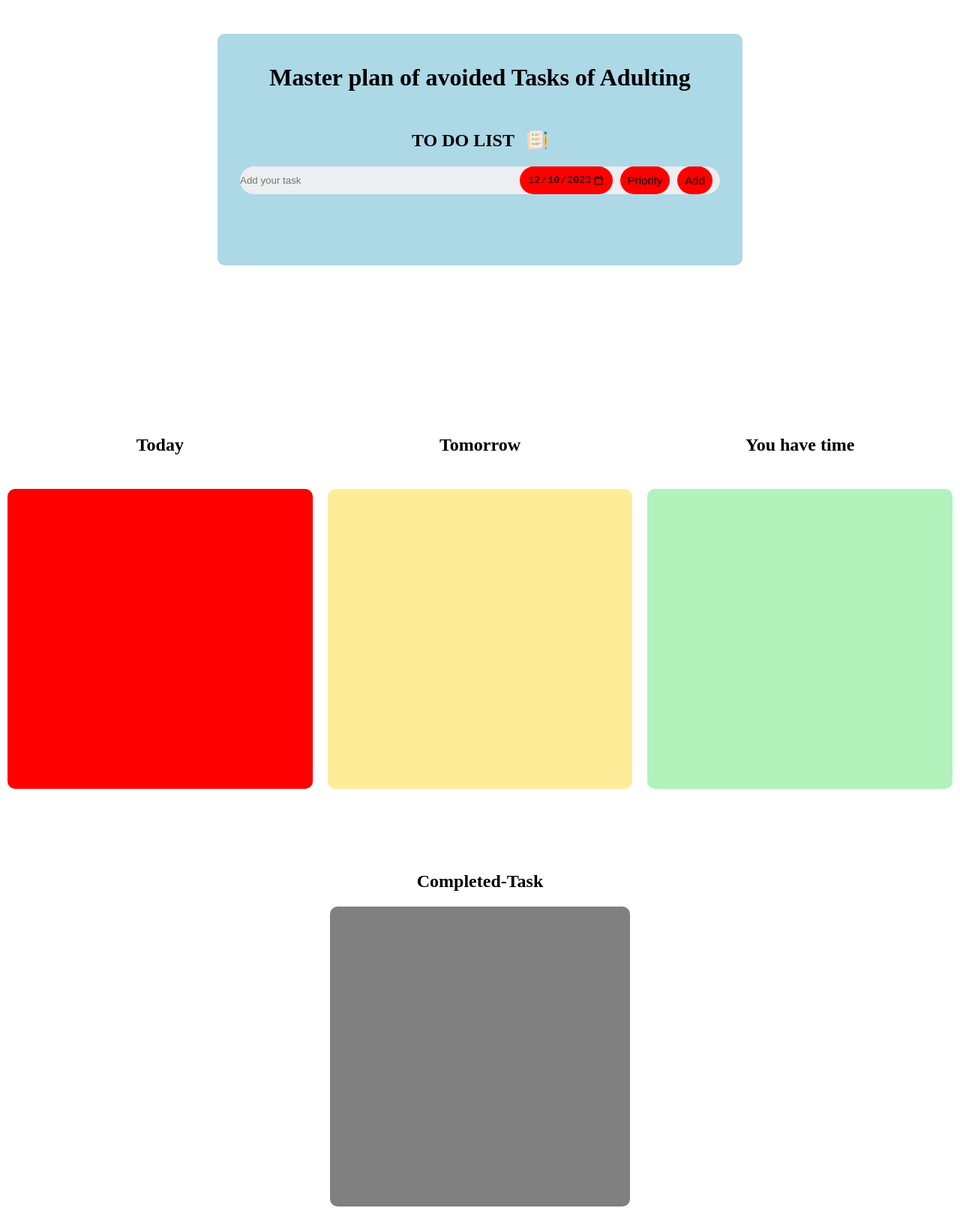
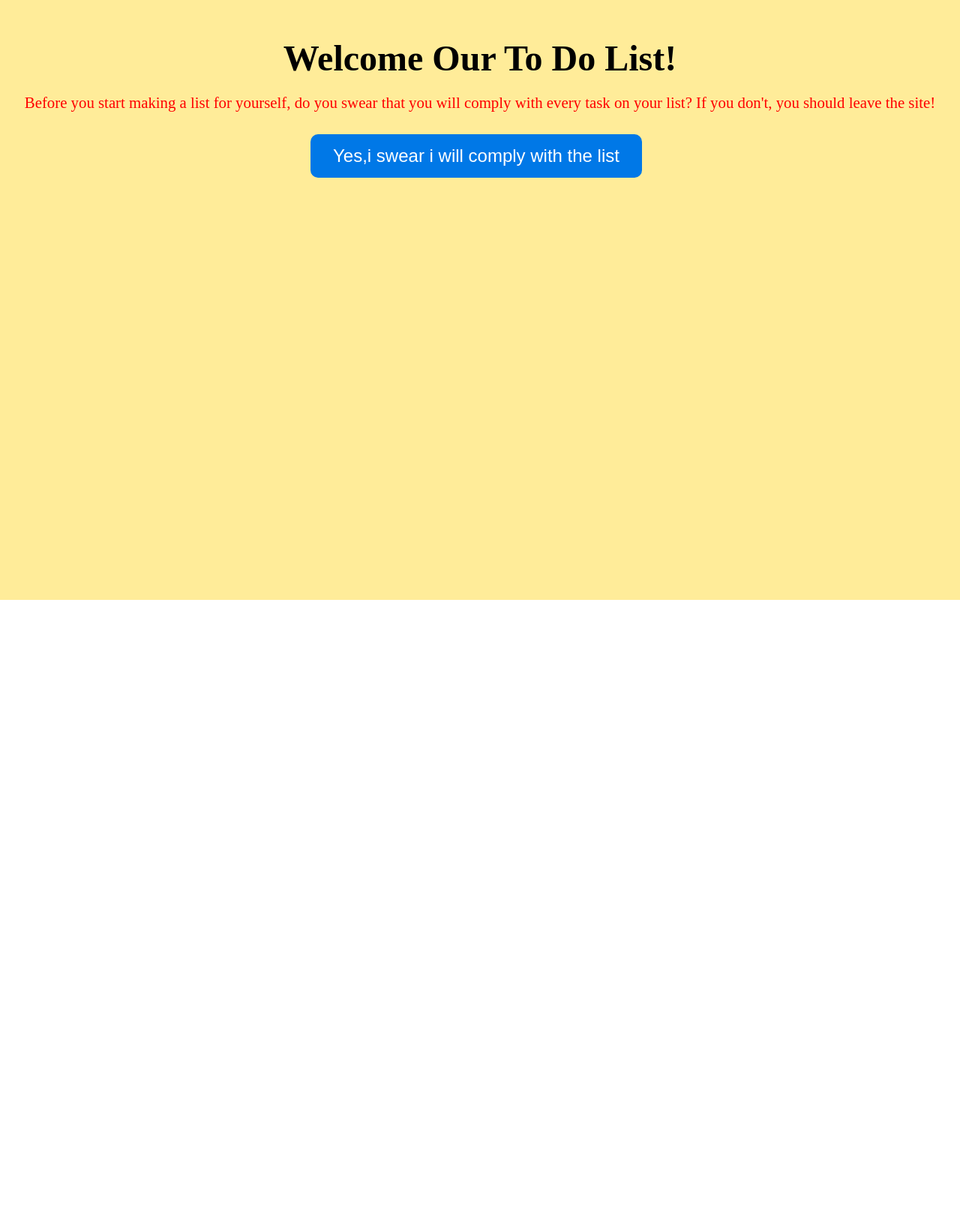
Before and after one commit to Kogha97/ToDoList, a plain HTML site: page Tayfun-To-Do-List.html in a window 1280 px wide. Shown: the whole page at 75% size. After the commit the page ends 800 px from the top, so only its background shows below. Drawn offline with Linux system fonts and the light colour scheme.

Commit message:
new Tayfun

```diff
--- a/Tayfun-To-Do-List.html
+++ b/Tayfun-To-Do-List.html
@@ -7,6 +7,14 @@
     <title>To Do List</title>
 </head>
 <body>
+ <!--Loading screen-->
+<div id="welcome-content">
+    <h1>Welcome Our To Do List!</h1>
+    <p>Before you start making a list for yourself, do you swear that you will comply with every task on your list? If you don't, you should leave the site!</p>
+    <button id="continue-button">Yes,i swear i will comply with the list</button>
+</div>
+<div id="site-content" style="display: none;">
+    <!-- Inside of web site -->
     <div class="container">
         <div class="To-List">
             <h1>Master plan of avoided Tasks of Adulting</h1>
@@ -15,19 +23,19 @@
                 <input type="text" id="input-box" placeholder="Add your task">
                 <button onclick="showCalendar()">
                   <label for="start"></label>
-                  <input type="date" id="start" name="trip-start" value="2023-12-10" min="2023-12-10" max="2030-12-31" />
+                  <input type="date" id="start" name="trip-start" value="2023-10-10" min="2023-10-10" max="2030-12-31" />
                   <button onclick="toggleDropdown()" class="dropbtn">Priority
                   <div id="myDropdown" class="dropdown-content">
-                    <a href="#">Today</a>
-                    <a href="#">Tomorrow</a>
-                    <a href="#">You Have Time</a>
+                    <a href="#">Low</a>
+                    <a href="#">Medium</a>
+                    <a href="#">High</a>
                   </div></button>
                 <button onclick="addTask()">Add</button>
               </div></button>
             </div>
 
         </div>
-    </div>
+
     <section class="container1">
         <div class="task-place">
           <h2>Today</h2>
@@ -45,24 +53,39 @@
         <div class="task-place">
           <h2>Tomorrow</h2>
           <div class="Tomorrow-List">
+            <ul id="list-container">
+              <!--
+              <li class="checked">Task-1</li>
+              <li>Task-2</li>
+              <li>Task-3</li>
+              -->
+          </ul>
           </div>
         </div>
         <div class="task-place">
           <h2>You have time</h2>
           <div class="You-have-time-list">
+            <ul id="list-container">
+              <!--
+              <li class="checked">Task-1</li>
+              <li>Task-2</li>
+              <li>Task-3</li>
+              -->
+          </ul>
           </div>
         </div>
+        <button id="moveCheckedToCompleted">Mission Completed</button>
     </section>
     <section class="container2">
 
           <div class="Completed-Task">
             <h2>Completed-Task</h2>
-            <div class="Completed-Task1">
-            </div>
+            <ul class="Completed-Task1">
+            </ul>
           </div>
 
     </section>
-
+  </div>
     <script src="Tayfun-srtipt.js"></script>
 </body>
 </html>
--- a/Tayfun-To-Do.css
+++ b/Tayfun-To-Do.css
@@ -14,6 +14,7 @@
     justify-content: center;
     align-items: center;
     padding-bottom: 50px;
+   font-size: 35px;
 }
 .To-List{
     width: 100%;
@@ -40,6 +41,7 @@
     background: #edeef0;
     border-radius: 30px;
     margin-bottom: 25px;
+    padding: 10px;
 }
 input{
     display: flex;
@@ -47,6 +49,7 @@ input{
     border: none;
     outline: none;
     background: transparent;
+
 }
 button{
     border: none;
@@ -99,23 +102,21 @@ button{
     padding: 10px;
 }
 /*Completed tasks*/
-.container2{
+.container2 {
     display: flex;
     justify-content: center;
     align-items: center;
     width: 100%;
     min-height: 100%;
     background: white;
-    padding:10px ;
-    grid-gap: 20px;
+    padding: 10px;
+    gap: 20px;
 }
-.Completed-Task1{
-    display: grid;
+.Completed-Task1 {
     width: 400px;
     max-width: 600px;
     background: gray;
-    margin: 20px auto 20px;
-    height: auto;
+    margin: 20px auto;
     min-height: 400px;
     border-radius: 10px;
 }
@@ -202,3 +203,67 @@ ul li span:hover{
 .show {
     display: block;
 }
+
+/* Welcome */
+#welcome-content {
+    position: absolute;
+    top: 50%;
+    left: 50%;
+    transform: translate(-50%, -50%);
+    text-align: center;
+    color: black;
+    z-index: 1;
+    overflow: hidden;
+    width:100%;
+    height:100%;
+    background-color: #ffec99;
+}
+#welcome-content h1 {
+    font-size: 3em;
+    margin-bottom: 20px;
+    padding-top: 50px;
+}
+#welcome-content p {
+    font-size: 1.3em;
+    margin-bottom: 30px;
+    color: red;
+}
+#continue-button {
+    background-color: #0078e7;
+    color: #fff;
+    padding: 15px 30px;
+    font-size: 1.5em;
+    border: none;
+    cursor: pointer;
+    border-radius: 10px;
+    transition: background-color 0.3s;
+}
+
+#continue-button:hover {
+    background-color: #0054a5;
+}
+#site-content {
+    display: none;
+    background: rgba(255, 255, 255, 0.9);
+    border-radius: 10px;
+    box-shadow: 0 0 10px rgba(0, 0, 0, 0.2);
+    color: #333;
+
+}
+#welcome-content h1, #welcome-content p {
+    display: inline-block;
+    opacity: 0;
+    animation: slide-in  2s linear forwards;
+
+
+}
+
+@keyframes slide-in {
+    0% {
+        transform: translateX(-100%);
+    }
+    100% {
+        transform: translateX(0);
+        opacity: 1;
+    }
+}
--- a/Tayfun-srtipt.js
+++ b/Tayfun-srtipt.js
@@ -24,10 +24,37 @@ listContainer.addEventListener("click", function (e)
     }
     else if (e.target.tagName === "SPAN") {
         e.target.parentElement.remove();
-        saveData()
+        saveData();
     }
 },false );
 
+/*Movemant*/
+document.getElementById("moveCheckedToCompleted").addEventListener("click", function () {
+    const checkedTasks = document.querySelectorAll(".checked");
+    const completedContainer = document.querySelector(".Completed-Task1");
+    checkedTasks.forEach(function (task) {
+      completedContainer.appendChild(task);
+      task.classList.add(Today-list);
+
+    });
+
+  });
+  function drag(event) {
+    event.dataTransfer.setData("text", event.target.id);
+  }
+
+  // Sürüklenen öğeyi bıraktığınızda
+  function drop(event) {
+    event.preventDefault();
+    var data = event.dataTransfer.getData("text");
+    event.target.appendChild(document.getElementById(data));
+  }
+
+  // Sürükleme işlemine izin vermek için
+  function allowDrop(event) {
+    event.preventDefault();
+  }
+  /*save data*/
 function saveData(){
     localStorage.setItem("data",listContainer.innerHTML);
 }
@@ -63,3 +90,15 @@ function toggleDropdown() {
       }
     }
   }
+
+  //Welcome
+
+  document.addEventListener("DOMContentLoaded", function () {
+    const welcomeContent = document.getElementById("welcome-content");
+    const continueButton = document.getElementById("continue-button");
+    const siteContent = document.getElementById("site-content");
+    continueButton.addEventListener("click", function () {
+        siteContent.style.display = "block";
+        welcomeContent.style.display = "none";
+    });
+});
```
Lines whose indentation alone changed are shown as unchanged.
